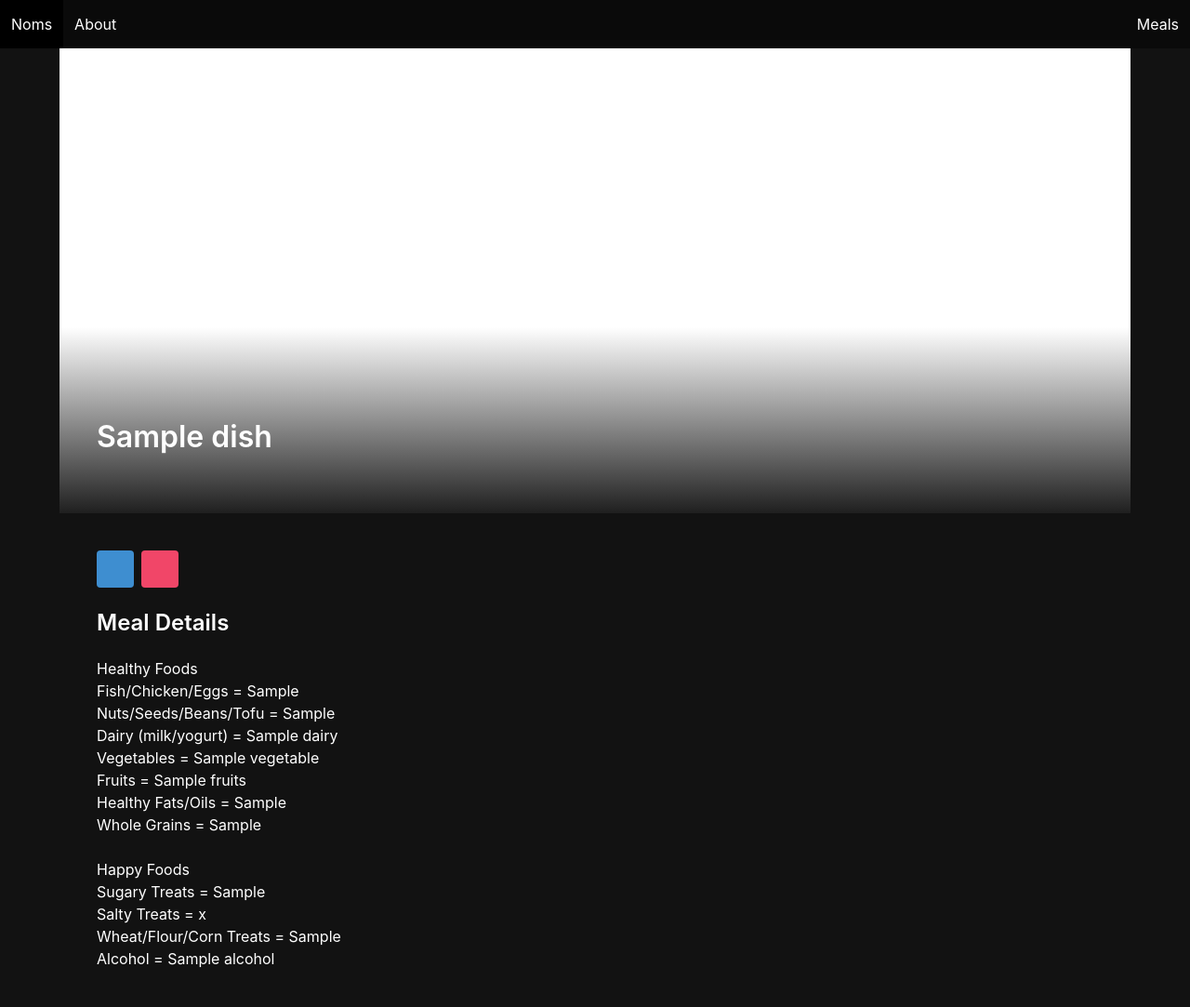
After one commit to Jmajane/Noms, a Django app: template main_app/templates/meal_detail.html in a window 1280 px wide. The commit adds this page. Shown: the whole page at 93% size. Run offline with Django 3.2, Linux system fonts and the light colour scheme; the template is opened without the code that fills it: most values are stand-ins (such as "Sample title", 1, 10 or a date in 2020).

Commit message:
detail route created

```diff
--- a/main_app/static/styles/main.css
+++ b/main_app/static/styles/main.css
@@ -8,6 +8,11 @@ h1,
   h2,
   h3 {
     color: #ffffff;
+  }
+
+  .container {
+    padding: 40px;
+    padding-right: 0;
   }
 
   .title {
@@ -22,7 +27,7 @@ h3 {
   }
 
   .gallery .card {
-    transition: .1s linear;
+    transition: 0.1s linear;
   }
 
   .gallery .card:hover {
@@ -33,3 +38,41 @@ h3 {
   p {
     font-size: 12px;
   }
+
+  .detail__img {
+    position: absolute;
+    left: 0;
+    top: 0;
+    width: 100%;
+    height: 500px;
+    background-color: #ffffff;
+    overflow: hidden;
+  }
+
+  .detail__img::after {
+    content: "";
+    background-image: linear-gradient(transparent 60%, #1f1f1f);
+    position: absolute;
+    top: 0;
+    left: 0;
+    width: 100%;
+    height: 100%;
+    z-index: 5;
+  }
+
+  img {
+    width: 100%;
+    height: 500px;
+    object-fit: cover;
+    object-position: top;
+  }
+
+  .detail__name {
+    position: absolute;
+    z-index: 5;
+    top: 400px;
+  }
+
+  .detail__container {
+    margin-top: 500px;
+  }
--- /dev/null
+++ b/main_app/templates/meal_detail.html
@@ -0,0 +1,44 @@
+{% extends 'base.html' %}
+{% block content %}
+<div class="detail__img">
+
+</div>
+<div class="detail__name">
+
+    <h1 class="title">{{meal.dish}}</h1>
+</div>
+<div class="detail__container">
+    <div class="buttons">
+        <a href="" class="button is-info">
+            <span class="icon">
+                <i class="fas fa-edit"></i>
+            </span>
+        </a>
+        <a href="" class="button is-danger">
+            <span class="icon">
+                <i class="fas fa-trash-alt"></i>
+            </span>
+        </a>
+    </div>
+    <div class="detail__about">
+        <h4 class="title is-4">Meal Details</h4>
+        <ul><h3>Healthy Foods</h3>
+            <h5>Fish/Chicken/Eggs = {{meal.Fish_Chicken_Eggs}}</h5>
+            <h5>Nuts/Seeds/Beans/Tofu = {{meal.Nuts_Seeds_Beans_Tofu}}</h5>
+            <h5>Dairy (milk/yogurt) = {{meal.Dairy}}</h5>
+            <h5>Vegetables = {{meal.Vegetable}}</h5>
+            <h5>Fruits = {{meal.Fruits}}</h5>
+            <h5>Healthy Fats/Oils = {{meal.Healthy_Fats_Oils}}</h5>
+            <h5>Whole Grains = {{meal.Whole_Grains}}</h5>
+        </ul>
+    </br>
+        <ul><h3>Happy Foods</h3>
+            <h5>Sugary Treats = {{meal.Sugary_Treats}}</h5>
+            <h5>Salty Treats = {{meal.Salty_Treats}}</h5>
+            <h5>Wheat/Flour/Corn Treats = {{meal.Wheat_Flour_Corn_Treats}}</h5>
+            <h5>Alcohol = {{meal.Alcohol}}</h5>
+        </ul>
+    </div>
+</div>
+
+{% endblock %}
--- a/main_app/templates/meal_list.html
+++ b/main_app/templates/meal_list.html
@@ -18,10 +18,12 @@
 </form>
 <div class="gallery">
     {% for meal in meals %}
-  <a href="">
+    <a href="{% url 'meal_detail' meal.pk %}">
       <div class="card">
         <div class="card-image">
-        <p>{{meal.created_on}}</p>
+          <figure class="image is-square">
+            <h4>{{meal.created_on}}</h4>
+          </figure>
         </div>
         <div class="card-header">
           <p class="card-header-title">{{meal.dish}}</p>
--- a/main_app/urls.py
+++ b/main_app/urls.py
@@ -6,4 +6,6 @@ urlpatterns = [
     path('about/', views.About.as_view(), name="about"),
     path('meals/', views.MealList.as_view(), name="meal_list"),
     path('meals/new/', views.MealCreate.as_view(), name="meal_create"),
+    path('meal/<int:pk>/', views.MealDetail.as_view(), name="meal_detail"),
+
 ]
--- a/main_app/views.py
+++ b/main_app/views.py
@@ -4,6 +4,7 @@ from django.http import HttpResponse
 from django.views.generic.base import TemplateView
 from .models import Meal
 from django.views.generic.edit import CreateView
+from django.views.generic import DetailView
 
 
 class Home(TemplateView):
@@ -36,3 +37,8 @@ class MealCreate(CreateView):
     'Salty_Treats', 'Wheat_Flour_Corn_Treats', 'Alcohol']
     template_name = "meal_create.html"
     success_url = "/meals/"
+
+
+class MealDetail(DetailView):
+    model = Meal
+    template_name = "meal_detail.html"
```
Lines whose indentation alone changed are shown as unchanged.
